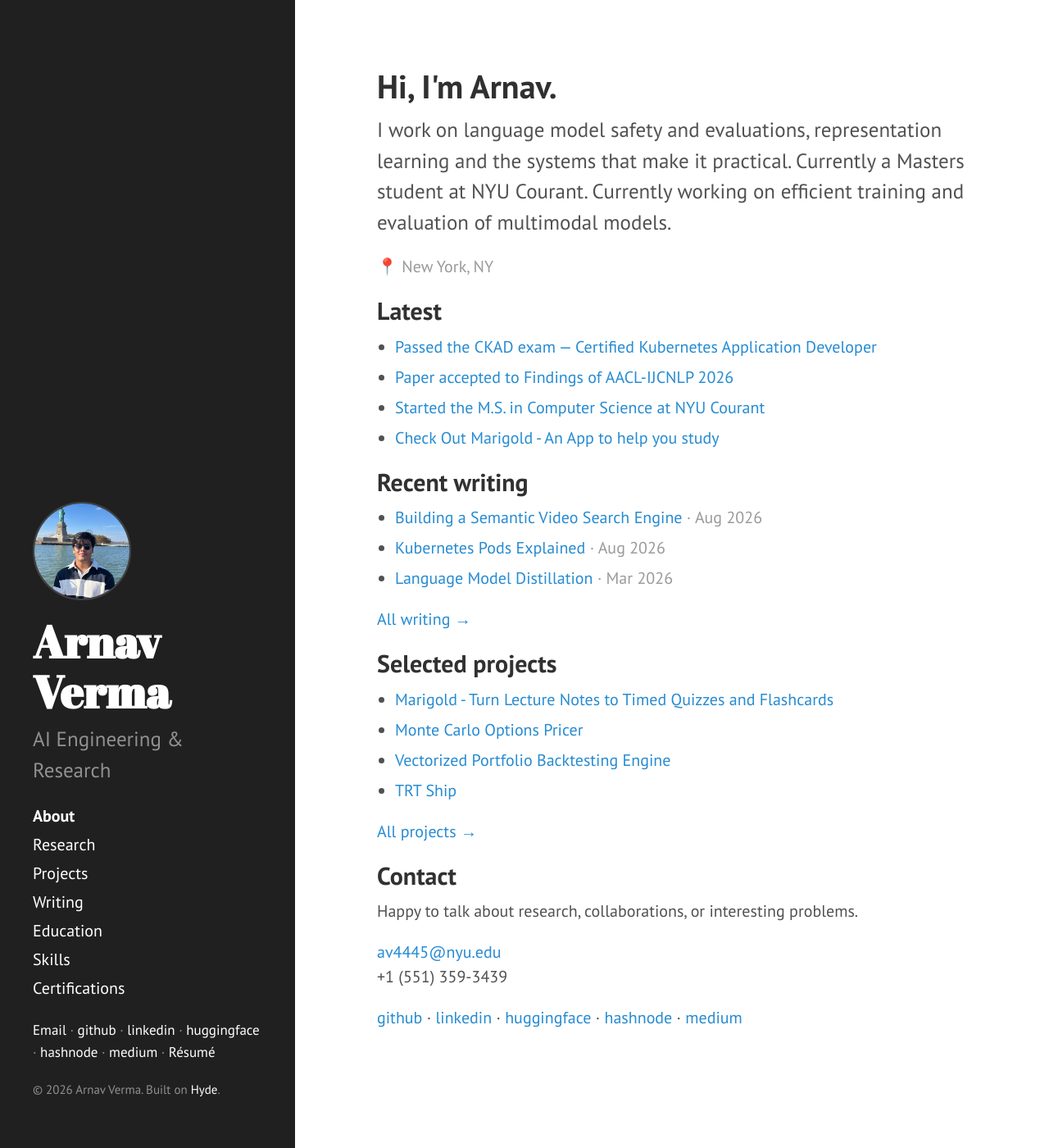
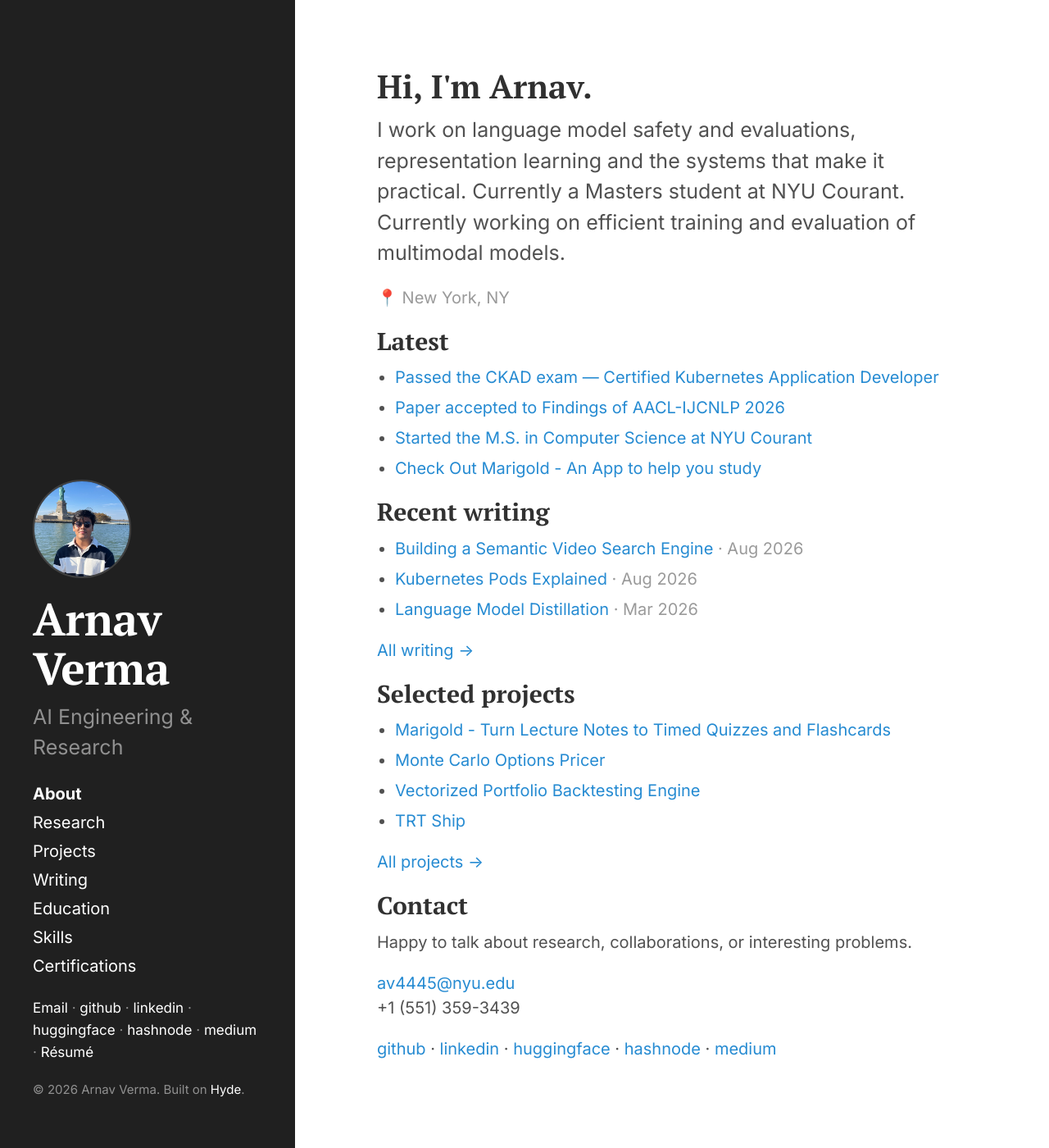
Before and after one commit to namesarnav/namesarnav.github.io, a Jekyll site: the page built from index.html, in a window 1280 px wide and 1400 px high. Shown: the whole window at 82% size. Built offline with Jekyll 4.4.1, drawn with Linux system fonts in a browser that asks for light colours.

Commit message:
style: Inter for body text, PT Serif for headings
Co-Authored-By: Claude Opus 5.5 <noreply@anthropic.com>

```diff
--- a/_includes/head.html
+++ b/_includes/head.html
@@ -20,7 +20,7 @@
   <link rel="stylesheet" href="{{ '/public/css/syntax.css' | relative_url }}">
   <link rel="stylesheet" href="{{ '/public/css/hyde.css' | relative_url }}">
   <link rel="stylesheet" href="{{ '/public/css/site.css' | relative_url }}">
-  <link rel="stylesheet" href="https://fonts.googleapis.com/css?family=PT+Sans:400,400italic,700|Abril+Fatface">
+  <link rel="stylesheet" href="https://fonts.googleapis.com/css2?family=Inter:wght@400;500;600;700&family=PT+Serif:ital,wght@0,400;0,700;1,400&display=swap">
 
   {% if page.math %}
   <link rel="stylesheet" href="https://cdnjs.cloudflare.com/ajax/libs/KaTeX/0.16.11/katex.min.css">
--- a/public/css/site.css
+++ b/public/css/site.css
@@ -2,6 +2,17 @@
  * Additions on top of Poole + Hyde, kept in the same spirit: few rules,
  * Hyde's palette, nothing that fights the theme.
  */
+
+/* Type: Inter for text, PT Serif for headings */
+html, body, .message {
+  font-family: "Inter", -apple-system, BlinkMacSystemFont, "Helvetica Neue", Arial, sans-serif;
+}
+h1, h2, h3, h4, h5, h6,
+.sidebar-about h1,
+.page-title, .post-title {
+  font-family: "PT Serif", Georgia, "Times New Roman", serif;
+}
+.sidebar-about h1 { font-weight: 700; letter-spacing: -.01em; }
 
 /* Sidebar */
 .sidebar-avatar {
```
